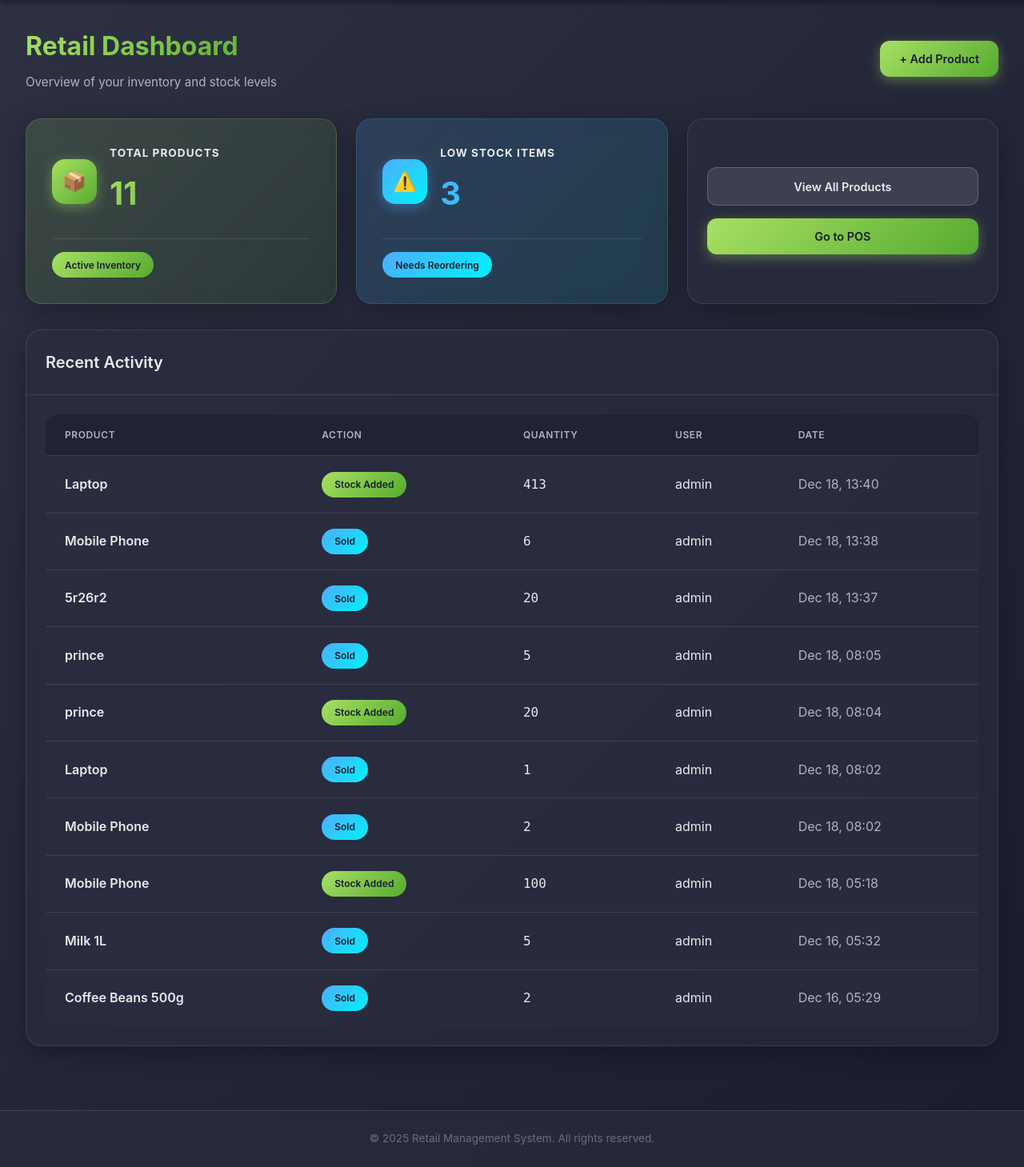
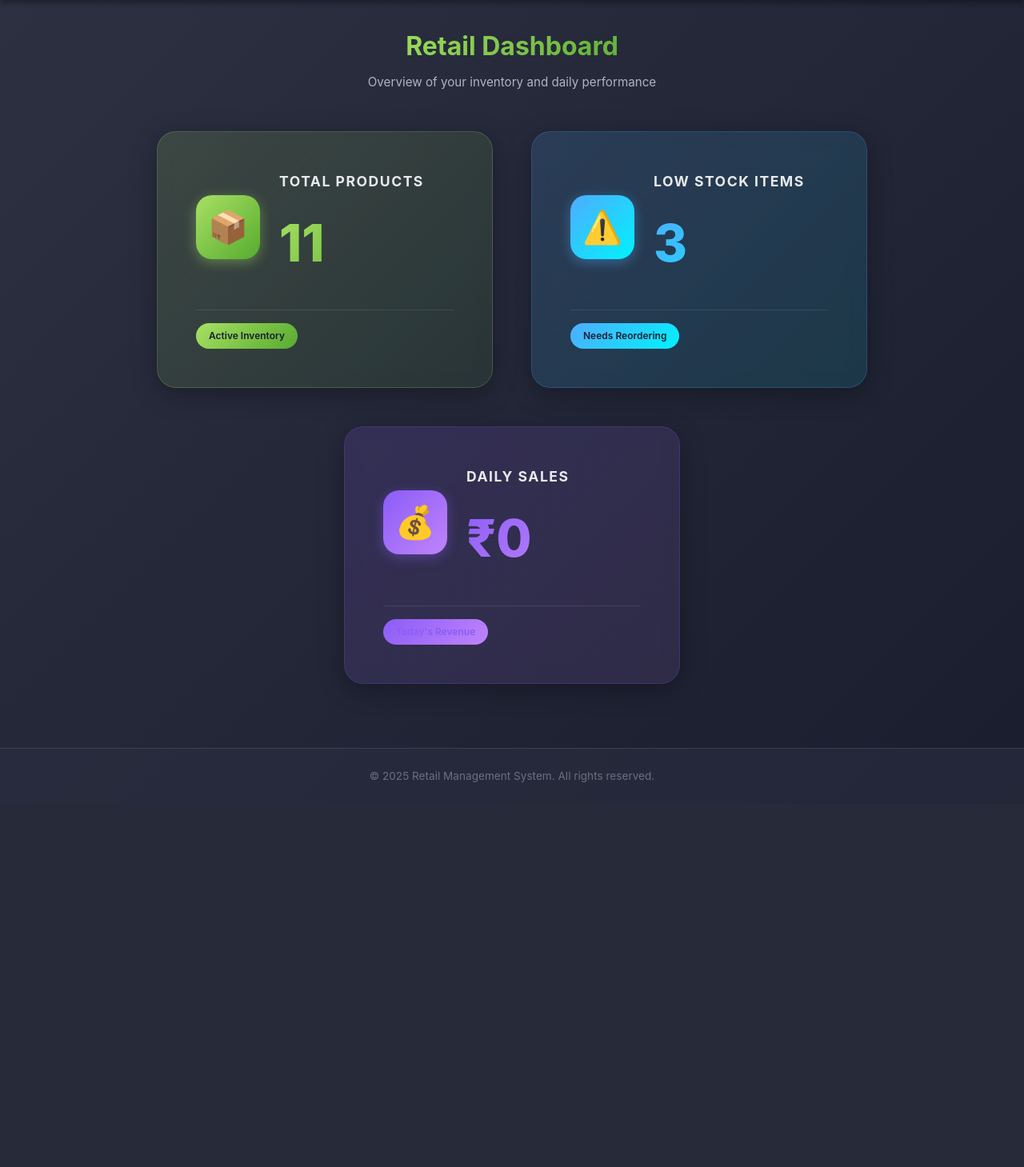
Before and after one commit to RakshitKashyap1/Retail-Management-System_Point-of-Sale, a Django app: page /inventory/dashboard/ in a window 1280 px wide. Shown: the part 73-1532 px from the top of the page at 80% size. After the commit the page ends 1051 px from the top, so only its background shows below. Run offline with Django 5.2, Linux system fonts and the light colour scheme; a user stored in the database is signed in; data comes from the database, SQL or seed files in the repository; both versions use the stored data as it was after the commit.

Commit message:
Enhance dashboard and product list with analytics and filters
Added a daily sales stat card to the inventory dashboard and made stat cards clickable for quick navigation. Introduced advanced filtering (All, In Stock, Low Stock) to the product list with pill-style UI, and updated product search in POS to exclude out-of-stock items. Improved UI with a new purple theme for sales stats and refined stat card styling. Updated README to reflect new features and usage.

```diff
--- a/rms_pos/inventory/urls.py
+++ b/rms_pos/inventory/urls.py
@@ -4,6 +4,7 @@ from . import views
 urlpatterns = [
     path('dashboard/', views.dashboard, name='inventory_dashboard'),
     path('products/', views.product_list, name='product_list'),
+
     path('products/add/', views.add_product, name='add_product'),
     path('products/<int:pk>/edit/', views.edit_product, name='edit_product'),
 ]
--- a/rms_pos/inventory/views.py
+++ b/rms_pos/inventory/views.py
@@ -10,22 +10,45 @@ def is_manager_or_admin(user):
 @login_required
 @user_passes_test(is_manager_or_admin)
 def dashboard(request):
+    from pos.models import Sale
+    from django.db.models import Sum
+    from django.utils import timezone
+
+    today = timezone.now().date()
+    daily_sales = Sale.objects.filter(created_at__date=today).aggregate(Sum('total_amount'))['total_amount__sum'] or 0
+
     total_products = Product.objects.count()
     low_stock = Product.objects.filter(stock_quantity__lte=10).count()
-    recent_logs = InventoryLog.objects.select_related('product', 'user').order_by('-timestamp')[:10]
 
     context = {
         'total_products': total_products,
         'low_stock': low_stock,
-        'recent_logs': recent_logs,
+        'daily_sales': daily_sales
     }
     return render(request, 'inventory/dashboard.html', context)
 
 @login_required
 @user_passes_test(is_manager_or_admin)
 def product_list(request):
+    status = request.GET.get('stock_status', 'all')
     products = Product.objects.select_related('category').all()
-    return render(request, 'inventory/product_list.html', {'products': products})
+
+    if status == 'low':
+        products = products.filter(stock_quantity__lte=10)
+        title = 'Low Stock Items'
+    elif status == 'instock':
+        products = products.filter(stock_quantity__gt=10)
+        title = 'In-Stock Items'
+    else:
+        title = 'All Products'
+
+    return render(request, 'inventory/product_list.html', {
+        'products': products,
+        'current_status': status,
+        'title': title
+    })
+
+
 
 @login_required
 @user_passes_test(is_manager_or_admin)
--- a/rms_pos/pos/views.py
+++ b/rms_pos/pos/views.py
@@ -16,9 +16,11 @@ def pos_view(request):
 def product_search_api(request):
     query = request.GET.get('q', '')
     products = (Product.objects.filter(
-        name__icontains=query
+        name__icontains=query,
+        stock_quantity__gt=0
     ) | Product.objects.filter(
-        barcode__icontains=query
+        barcode__icontains=query,
+        stock_quantity__gt=0
     )).order_by('-discount_percentage', 'name')
     results = []
     for p in products[:50]:
--- /dev/null
+++ b/rms_pos/static/css/purple_theme.css
@@ -0,0 +1,25 @@
+.stat-card.purple {
+    background: linear-gradient(135deg, rgba(139, 92, 246, 0.15) 0%, rgba(192, 132, 252, 0.1) 100%);
+    border-color: rgba(139, 92, 246, 0.2);
+}
+
+.stat-card.purple:hover {
+    box-shadow: 0 12px 40px rgba(139, 92, 246, 0.3);
+}
+
+.stat-icon-purple {
+    background: linear-gradient(135deg, #8b5cf6 0%, #c084fc 100%);
+    box-shadow: 0 4px 15px rgba(139, 92, 246, 0.4);
+}
+
+.stat-value.purple {
+    background: linear-gradient(135deg, #8b5cf6 0%, #c084fc 100%);
+    -webkit-background-clip: text;
+    -webkit-text-fill-color: transparent;
+    background-clip: text;
+}
+
+.badge-purple {
+    background: linear-gradient(135deg, #8b5cf6 0%, #c084fc 100%);
+    color: #1a1d2e;
+}
--- a/rms_pos/static/css/styles.css
+++ b/rms_pos/static/css/styles.css
@@ -226,8 +226,8 @@ nav {
 .stat-card {
     background: linear-gradient(135deg, rgba(168, 224, 99, 0.15) 0%, rgba(86, 171, 47, 0.1) 100%);
     backdrop-filter: blur(10px);
-    padding: 2rem;
-    border-radius: 20px;
+    padding: 3rem;
+    border-radius: 24px;
     box-shadow: 0 8px 32px rgba(0, 0, 0, 0.3);
     border: 1px solid rgba(168, 224, 99, 0.2);
     transition: all 0.3s;
@@ -250,18 +250,18 @@ nav {
 .stat-header {
     display: flex;
     align-items: center;
-    gap: 1rem;
-    margin-bottom: 1.5rem;
+    gap: 1.5rem;
+    margin-bottom: 2rem;
 }
 
 .stat-icon {
-    width: 3.5rem;
-    height: 3.5rem;
-    border-radius: 16px;
+    width: 5rem;
+    height: 5rem;
+    border-radius: 20px;
     display: flex;
     align-items: center;
     justify-content: center;
-    font-size: 1.5rem;
+    font-size: 2.5rem;
 }
 
 .stat-icon-green {
@@ -280,17 +280,17 @@ nav {
 }
 
 .stat-title {
-    font-size: 0.85rem;
+    font-size: 1.1rem;
     color: var(--text-primary);
     font-weight: 700;
-    margin-bottom: 0.5rem;
+    margin-bottom: 0.75rem;
     text-transform: uppercase;
-    letter-spacing: 1px;
+    letter-spacing: 1.5px;
 }
 
 .stat-value {
-    font-size: 2.5rem;
-    font-weight: 700;
+    font-size: 4rem;
+    font-weight: 800;
     background: linear-gradient(135deg, #a8e063 0%, #56ab2f 100%);
     -webkit-background-clip: text;
     -webkit-text-fill-color: transparent;
@@ -298,6 +298,8 @@ nav {
 }
 
 .stat-value.blue {
+    font-size: 4rem;
+    font-weight: 800;
     background: linear-gradient(135deg, #4facfe 0%, #00f2fe 100%);
     -webkit-background-clip: text;
     -webkit-text-fill-color: transparent;
@@ -810,3 +812,32 @@ table {
     min-width: 600px;
     /* Force minimum width to trigger scroll */
 }
+
+/* Purple Theme for Daily Sales */
+.stat-card.purple {
+    background: linear-gradient(135deg, rgba(139, 92, 246, 0.15) 0%, rgba(192, 132, 252, 0.1) 100%);
+    border-color: rgba(139, 92, 246, 0.2);
+}
+
+.stat-card.purple:hover {
+    box-shadow: 0 12px 40px rgba(139, 92, 246, 0.3);
+}
+
+.stat-icon-purple {
+    background: linear-gradient(135deg, #8b5cf6 0%, #c084fc 100%);
+    box-shadow: 0 4px 15px rgba(139, 92, 246, 0.4);
+}
+
+.stat-value.purple {
+    font-size: 4rem;
+    font-weight: 800;
+    background: linear-gradient(135deg, #8b5cf6 0%, #c084fc 100%);
+    -webkit-background-clip: text;
+    -webkit-text-fill-color: transparent;
+    background-clip: text;
+}
+
+.badge-purple {
+    background: linear-gradient(135deg, #8b5cf6 0%, #c084fc 100%);
+    color: #1a1d2e;
+}
--- a/rms_pos/templates/base.html
+++ b/rms_pos/templates/base.html
@@ -7,6 +7,7 @@
     <meta name="viewport" content="width=device-width, initial-scale=1.0">
     <title>{% block title %}RMS POS{% endblock %}</title>
     <link href="{% static 'css/styles.css' %}" rel="stylesheet">
+    <link href="{% static 'css/purple_theme.css' %}" rel="stylesheet">
     <script>
         // Check for saved theme preference or use system preference
         const savedTheme = localStorage.getItem('theme') || 'dark';
--- a/rms_pos/templates/inventory/dashboard.html
+++ b/rms_pos/templates/inventory/dashboard.html
@@ -3,19 +3,17 @@
 {% block title %}Inventory Dashboard - RMS POS{% endblock %}
 
 {% block content %}
-<div class="page-header">
+<div class="page-header" style="justify-content: center; text-align: center; margin-bottom: 3rem;">
     <div>
         <h1 class="page-title">Retail Dashboard</h1>
-        <p class="page-subtitle">Overview of your inventory and stock levels</p>
+        <p class="page-subtitle">Overview of your inventory and daily performance</p>
     </div>
-    <a href="{% url 'add_product' %}" class="btn btn-primary">
-        + Add Product
-    </a>
 </div>
 
-<div class="grid grid-cols-3">
+<div style="display: flex; justify-content: center; gap: 3rem; flex-wrap: wrap; margin-top: 3rem;">
     <!-- Card 1: Total Products -->
-    <div class="stat-card">
+    <a href="{% url 'product_list' %}" class="stat-card"
+        style="flex: 0 1 420px; text-decoration: none; cursor: pointer;">
         <div class="stat-header">
             <div class="stat-icon stat-icon-green">
                 📦
@@ -28,10 +26,11 @@
         <div class="stat-footer">
             <span class="badge badge-green">Active Inventory</span>
         </div>
-    </div>
+    </a>
 
     <!-- Card 2: Low Stock -->
-    <div class="stat-card blue">
+    <a href="{% url 'product_list' %}?stock_status=low" class="stat-card blue"
+        style="flex: 0 1 420px; text-decoration: none; cursor: pointer;">
         <div class="stat-header">
             <div class="stat-icon stat-icon-blue">
                 ⚠️
@@ -44,59 +43,24 @@
         <div class="stat-footer">
             <span class="badge badge-blue">Needs Reordering</span>
         </div>
-    </div>
+    </a>
 
-    <!-- Card 3: Quick Actions -->
-    <div class="card">
-        <div class="card-body"
-            style="display: flex; flex-direction: column; justify-content: center; height: 100%; gap: 1rem;">
-            <a href="{% url 'product_list' %}" class="btn btn-secondary" style="text-align: center;">View All
-                Products</a>
-            <a href="{% url 'pos_dashboard' %}" class="btn btn-primary" style="text-align: center;">Go to POS</a>
+    <!-- Card 3: Daily Sales -->
+    <a href="{% url 'sales_list' %}" class="stat-card purple"
+        style="flex: 0 1 420px; text-decoration: none; cursor: pointer;">
+        <div class="stat-header">
+            <div class="stat-icon stat-icon-purple" style="background-color: rgba(139, 92, 246, 0.1); color: #8b5cf6;">
+                💰
+            </div>
+            <div>
+                <div class="stat-title">Daily Sales</div>
+                <div class="stat-value purple" style="color: #8b5cf6;">₹{{ daily_sales }}</div>
+            </div>
         </div>
-    </div>
-</div>
-
-<div class="card" style="margin-top: 2rem;">
-    <div class="card-header">
-        <h3 style="font-size: 1.25rem; font-weight: 600; color: var(--text-primary);">Recent Activity</h3>
-    </div>
-    <div class="card-body">
-        <div class="table-responsive">
-            <table>
-                <thead>
-                    <tr>
-                        <th>Product</th>
-                        <th>Action</th>
-                        <th>Quantity</th>
-                        <th>User</th>
-                        <th>Date</th>
-                    </tr>
-                </thead>
-                <tbody>
-                    {% for log in recent_logs %}
-                    <tr>
-                        <td style="font-weight: 600;">{{ log.product.name }}</td>
-                        <td>
-                            <span
-                                class="badge {% if log.action == 'add' %}badge-green{% elif log.action == 'remove' %}badge-red{% else %}badge-blue{% endif %}">
-                                {{ log.get_action_display }}
-                            </span>
-                        </td>
-                        <td style="font-family: monospace; font-size: 1rem;">{{ log.quantity }}</td>
-                        <td>{{ log.user.username }}</td>
-                        <td style="color: #b0b3c1;">{{ log.timestamp|date:"M d, H:i" }}</td>
-                    </tr>
-                    {% empty %}
-                    <tr>
-                        <td colspan="5" style="text-align: center; padding: 2rem; color: #6b6e7d;">No recent activity
-                            found.
-                        </td>
-                    </tr>
-                    {% endfor %}
-                </tbody>
-            </table>
+        <div class="stat-footer">
+            <span class="badge badge-purple" style="background-color: rgba(139, 92, 246, 0.1); color: #8b5cf6;">Today's
+                Revenue</span>
         </div>
-    </div>
+    </a>
 </div>
 {% endblock %}
```
Also changed, not shown: rms_pos/templates/inventory/product_list.html (+21 -3 lines), README.md, db.sqlite3.
